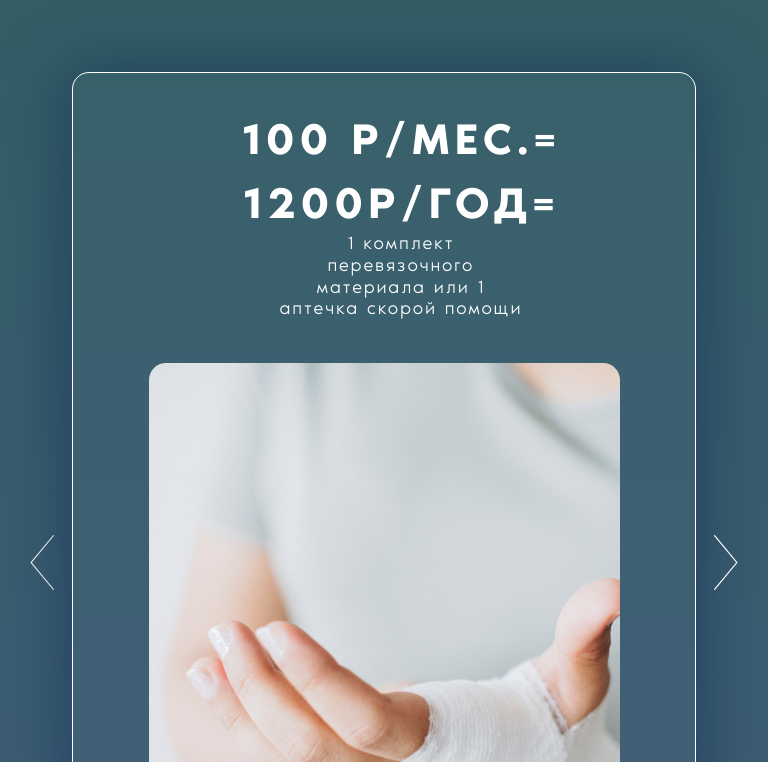
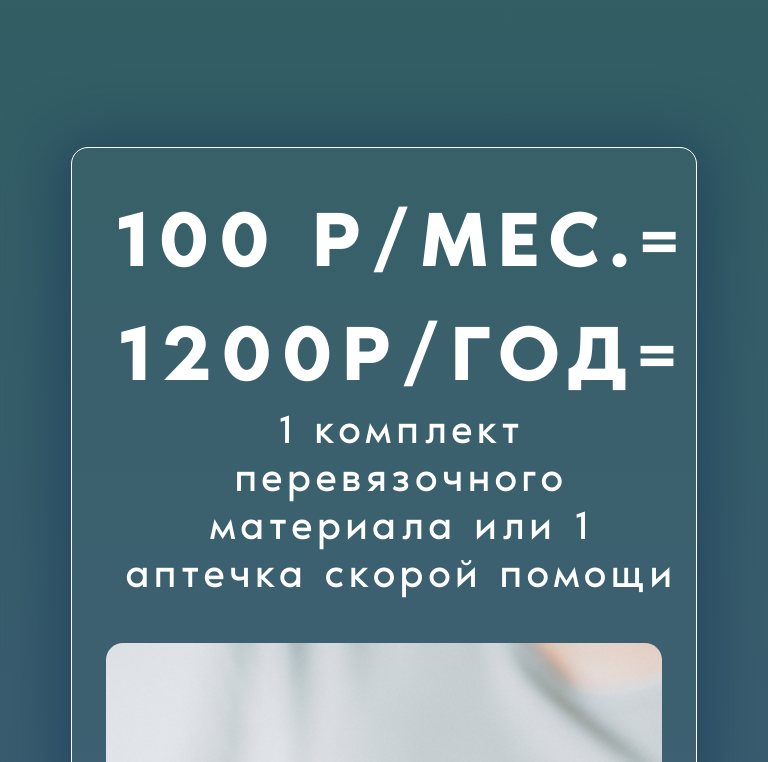
Before and after one commit to tootsieroll/bf_help, a website built with webpack: page src/index.html in a window 768 px wide. Shown: the part 944-1706 px from the top of the page. Built offline with nearby package versions, Linux system fonts and the light colour scheme.

Commit message:
подправила шрифты и картинку для адаптива

```diff
--- a/src/styles/blocks/_donation-cards.scss
+++ b/src/styles/blocks/_donation-cards.scss
@@ -32,6 +32,10 @@ p {
     display: none;
 }
 .donation__card-image {
+    display: flex;
+    flex-grow: 1;
+    justify-content: center;
+    align-items: center;
     border-radius: 17px;
     margin-right: 34px;
     overflow: hidden;
@@ -40,8 +44,8 @@ p {
     flex-shrink: 0;
 }
 .donation__card-image-image {
-    width: 471px;
-    height: 611px;
+    width: 100%;
+    height: auto;
 }
 .donation__card-text {
     display: flex;
@@ -64,7 +68,7 @@ p {
 @media screen and (max-width: 767px) {
     .donation__card {
         flex-wrap: wrap;
-        margin: 0 18px 103px 18px;
+        margin: 103px 18px 103px 18px;
     }
     h3 {
         width: 100%;
@@ -88,6 +92,8 @@ p {
         margin: 0;
     }
     .donation__card-image {
+        display: flex;
+
         order: 1;
         margin-top: 41px;
         width: 416px;
@@ -97,9 +103,17 @@ p {
         padding: 0 18px 0 18px;
     }
 }
+@media screen and (min-width: 1024px) and (max-width: 1277px) {
+    .donation__card-text_parag{
+        font-size: 30px
+    }
+    h3 {
+        font-size: 42px;
+    }
+}
 @media screen and (min-width: 768px ) and (max-width: 1023px){
     .donation-cards {
-        margin: 0 30px 0 30px;
+        margin: 75px 30px 0 30px;
     }
     .donation__card {
         flex-wrap: wrap;
@@ -115,9 +129,9 @@ p {
         margin: 0;
     }
     .donation__card-text_parag {
-        font-weight: 300;
-        font-size: 18px;
-        line-height: 21.6px;
+        //font-weight: 300;
+        //font-size: 18px;
+        //line-height: 21.6px;
         text-align: center;
     }
     .donation__card-image {
@@ -129,8 +143,8 @@ p {
     h3 {
         width: 100%;
         text-align: center;
-        font-weight: 600;
-        font-size: 44px;
-        line-height: 64px;
+        //font-weight: 600;
+        //font-size: 44px;
+        //line-height: 64px;
     }
 }
```
